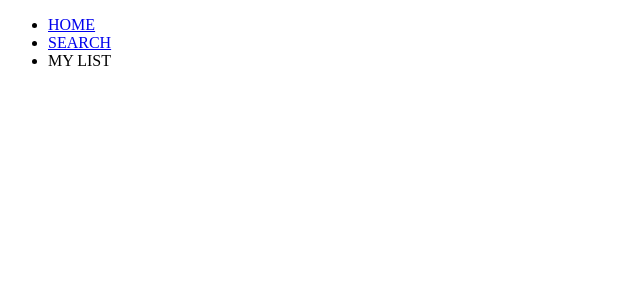
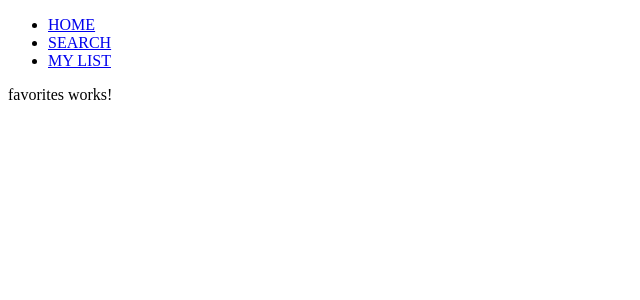
Before and after one commit to matt-pessoa/smk-project, an Angular app: page /favorites in a window 1280 px wide. Before the commit this address led to /. Shown: the top 300 px of the page, without its empty margins (0-640 px from the left). Built offline with nearby package versions, Linux system fonts and the light colour scheme.

Commit message:
feat: add Favorites component and route

```diff
--- /dev/null
+++ b/src/app/favorites/favorites-routing.module.ts
@@ -0,0 +1,11 @@
+import { NgModule } from '@angular/core';
+import { RouterModule, Routes } from '@angular/router';
+import { FavoritesComponent } from './favorites.component';
+
+const routes: Routes = [{ path: 'favorites', component: FavoritesComponent }];
+
+@NgModule({
+  imports: [RouterModule.forChild(routes)],
+  exports: [RouterModule],
+})
+export class FavoritesRoutingModule {}
--- /dev/null
+++ b/src/app/favorites/favorites.component.html
@@ -0,0 +1 @@
+<p>favorites works!</p>
--- /dev/null
+++ b/src/app/favorites/favorites.component.ts
@@ -0,0 +1,15 @@
+import { Component, OnInit } from '@angular/core';
+
+@Component({
+  selector: 'app-favorites',
+  templateUrl: './favorites.component.html',
+  styleUrls: ['./favorites.component.sass']
+})
+export class FavoritesComponent implements OnInit {
+
+  constructor() { }
+
+  ngOnInit(): void {
+  }
+
+}
--- a/src/app/header/header.component.html
+++ b/src/app/header/header.component.html
@@ -2,7 +2,6 @@
   <ul>
     <li><a routerLink="/home">HOME</a></li>
     <li><a routerLink="/search">SEARCH</a></li>
-    <li><a>MY LIST</a></li>
+    <li><a routerLink="/favorites">MY LIST</a></li>
   </ul>
 </nav>
-<!-- routerLink para cada rota -->
```
Also changed, not shown: src/app/app.module.ts (+8 -1 lines), src/app/favorites/favorites.module.ts (added, +11 -0 lines), src/app/favorites/favorites.component.sass (added).
